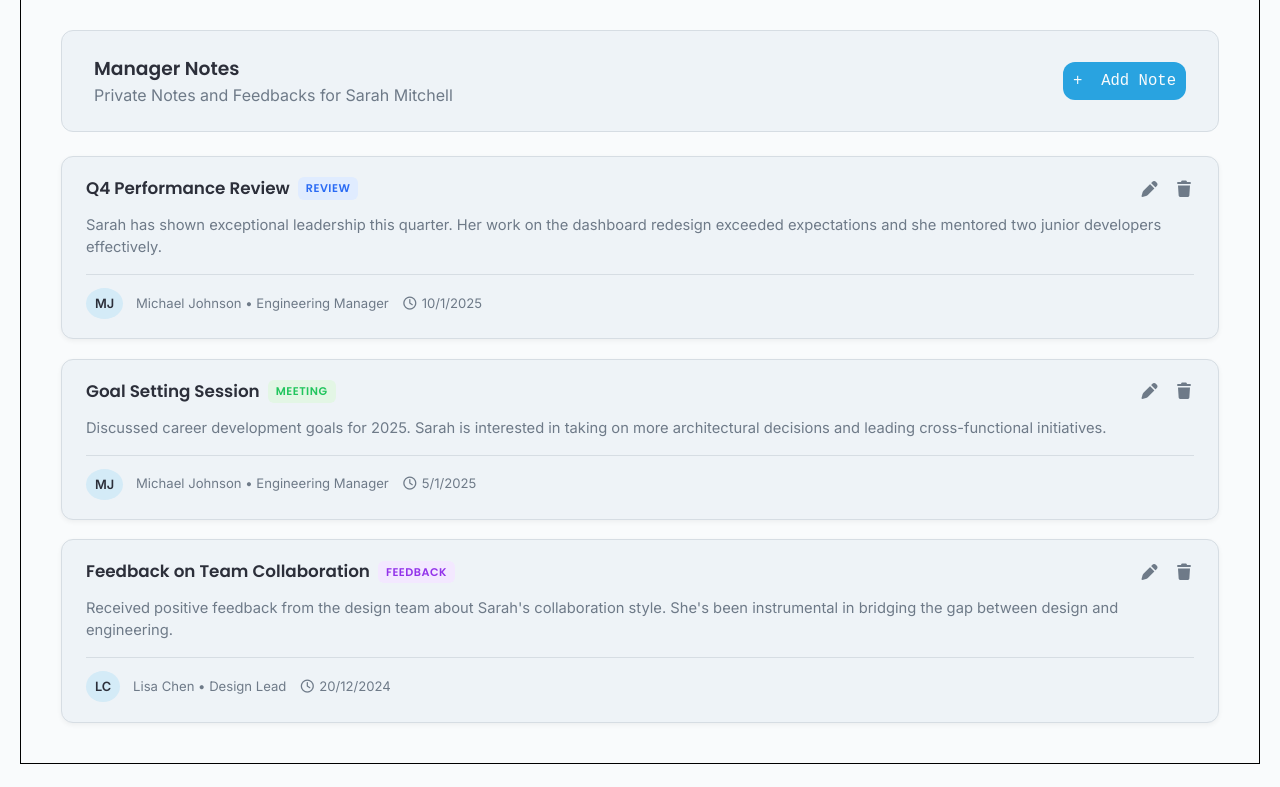
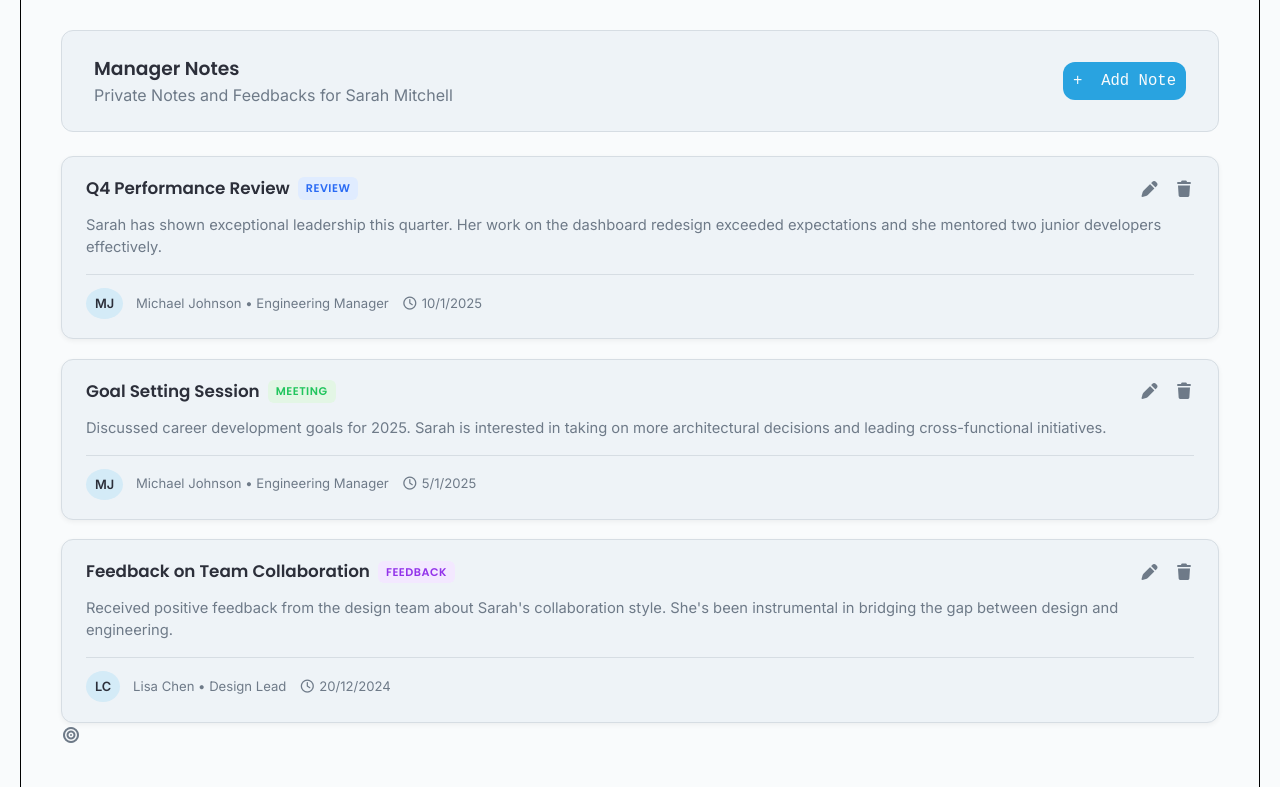
Before and after one commit to mehfoozkhangithub/Time-Wise, a plain HTML site: page frontend/Employee.html in a window 1280 px wide. Shown: the part 2232-3019 px from the top of the page. Before the commit the page ends 2996 px from the top, so only its background shows below. Drawn offline with nearby package versions, Linux system fonts and the light colour scheme; a web font is replaced by a local one.

```diff
--- a/frontend/Employee.html
+++ b/frontend/Employee.html
@@ -518,6 +518,19 @@
 </section>
 
 
+<section class="performance">
+  <div class="notes_header">
+    <div class="productivity_index">
+      <div class="pi_head">
+        <div class="pi_logo">
+          <i class="fa-solid fa-bullseye"></i>
+        </div>
+      </div>
+    </div>
+  </div>
+</section>
+
+
 
   </section>
 
```
Also changed, not shown: frontend/AdminDashboard.html (+1 -1 lines), frontend/js/Employee.js (line endings or trailing spaces).
